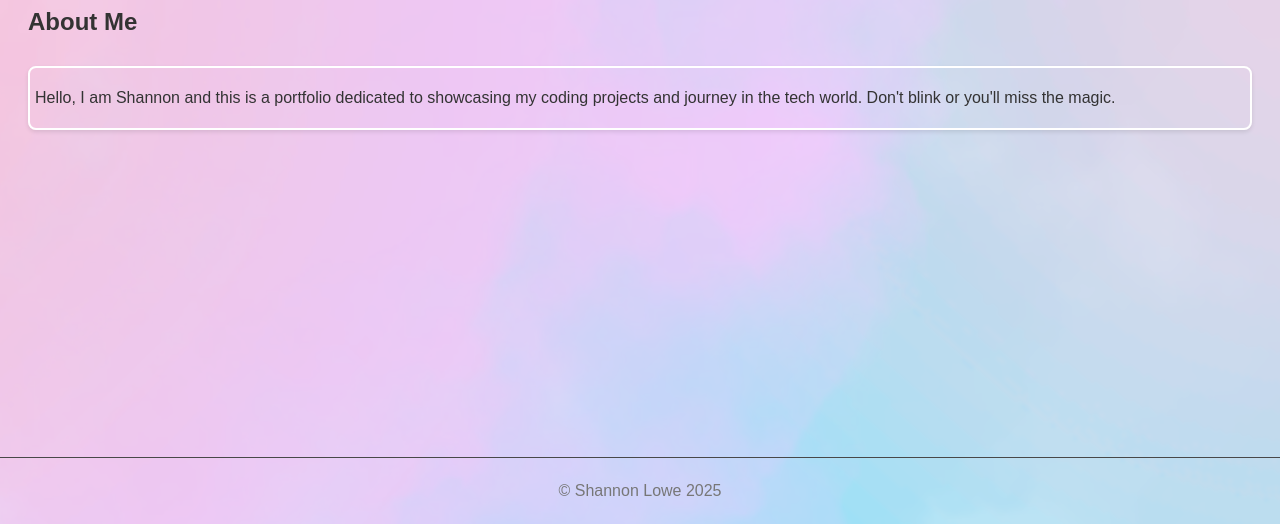
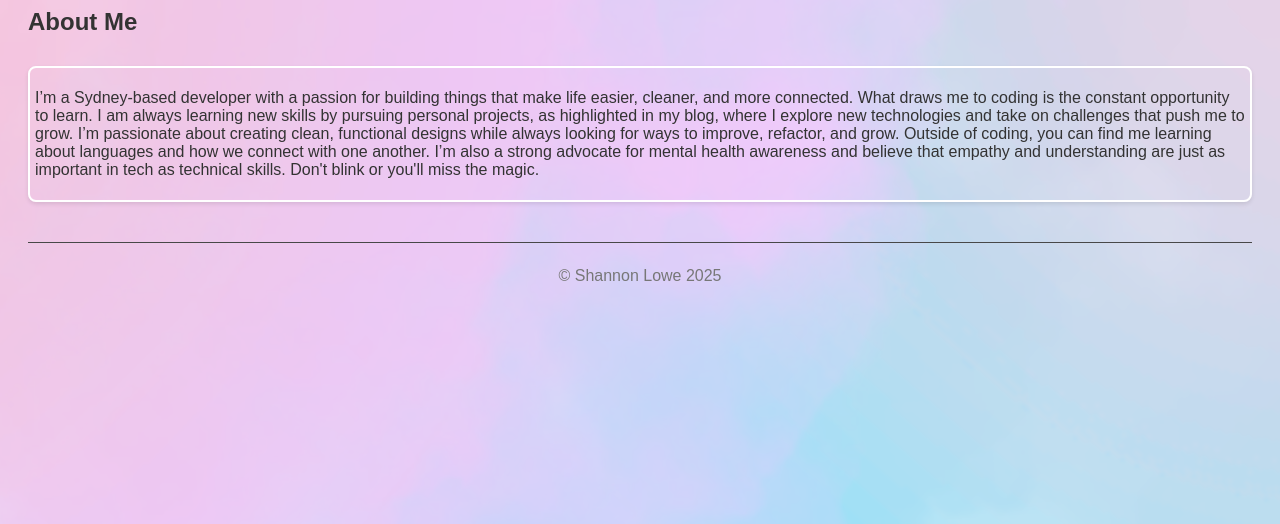
Before and after one commit to SHS-Peb/She-Codes-Port, a plain HTML site: page home.html in a window 1280 px wide. Shown: the part 276-800 px from the top of the page. Drawn offline with Linux system fonts and the light colour scheme.

Commit message:
read me completed

```diff
--- a/home.html
+++ b/home.html
@@ -24,7 +24,11 @@
     </header>
     <h2>About Me</h2>
     <section class="about">
-        <p>Hello, I am Shannon and this is a portfolio dedicated to showcasing my coding projects and journey in the tech world. Don't blink or you'll miss the magic.</p>
+        <p>I’m a Sydney-based developer with a passion for building things that make life easier, cleaner, and more connected. What draws me to coding is the constant opportunity to learn. I am always learning new skills by pursuing personal projects, as highlighted in my blog, where I explore new technologies and take on challenges that push me to grow.
+I’m passionate about creating clean, functional designs while always looking for ways to improve, refactor, and grow.
+Outside of coding, you can find me learning about languages and how we connect with one another. I’m also a strong advocate for mental health awareness and believe that empathy and understanding are just as important in tech as technical skills.
+
+Don't blink or you'll miss the magic.</p>
     </section>
     <footer>
         <p>&copy; Shannon Lowe 2025</p>
--- a/style.css
+++ b/style.css
@@ -118,5 +118,5 @@ footer {
     width: 100%;
     left: 0;
     border-top-color: #484848;
-    position: fixed;
+    position: sticky;
 }
```
Also changed, not shown: 1 other file.
